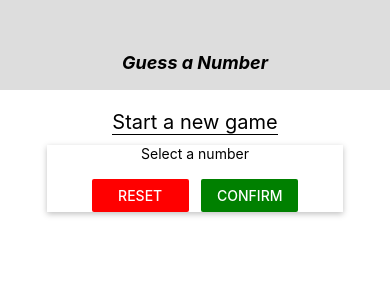
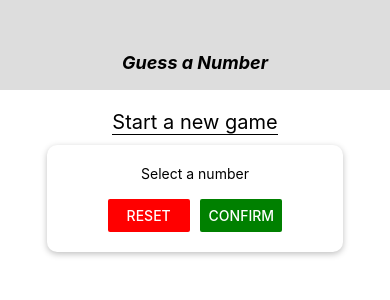
Before and after one commit to manuelsanchez2/rn-guess-a-number, a React Native app: screen / in a window 390 px wide. Shown: the top 300 px of the page. Built offline with nearby package versions, Linux system fonts and the light colour scheme.

Commit message:
Create Card Component

```diff
--- /dev/null
+++ b/components/Card.js
@@ -0,0 +1,26 @@
+import React from "react";
+import { View, StyleSheet } from "react-native";
+
+const Card = (props) => {
+  return (
+    <View style={{ ...styles.card, ...props.style }}>{props.children}</View>
+  );
+};
+
+const styles = StyleSheet.create({
+  card: {
+    shadowColor: "black",
+    shadowOffset: {
+      width: 0,
+      height: 2,
+    },
+    shadowOpacity: 0.25,
+    shadowRadius: 6,
+    elevation: 5,
+    backgroundColor: "white",
+    padding: 20,
+    borderRadius: 10,
+  },
+});
+
+export default Card;
--- a/screens/StartGameScreen.js
+++ b/screens/StartGameScreen.js
@@ -1,11 +1,13 @@
 import React from "react";
 import { View, Text, StyleSheet, TextInput, Button } from "react-native";
+
+import Card from "../components/Card";
 
 const StartGameScreen = (props) => {
   return (
     <View style={styles.screen}>
       <Text style={styles.title}>Start a new game</Text>
-      <View style={styles.inputContainer}>
+      <Card style={styles.inputContainer}>
         <Text>Select a number</Text>
         <TextInput />
         <View style={styles.buttonContainers}>
@@ -16,7 +18,7 @@
             <Button color="green" title="Confirm" onPress={() => {}} />
           </View>
         </View>
-      </View>
+      </Card>
     </View>
   );
 };
@@ -33,21 +35,11 @@
     borderBottomColor: "black",
     borderBottomWidth: 1,
   },
-
   inputContainer: {
     width: 300,
     maxWidth: "80%",
     alignItems: "center",
-    shadowColor: "black",
-    shadowOffset: {
-      width: 0,
-      height: 2,
-    },
-    shadowOpacity: 0.25,
-    shadowRadius: 6,
-    elevation: 5,
   },
-
   buttonContainers: {
     flexDirection: "row",
     width: "80%",
```
